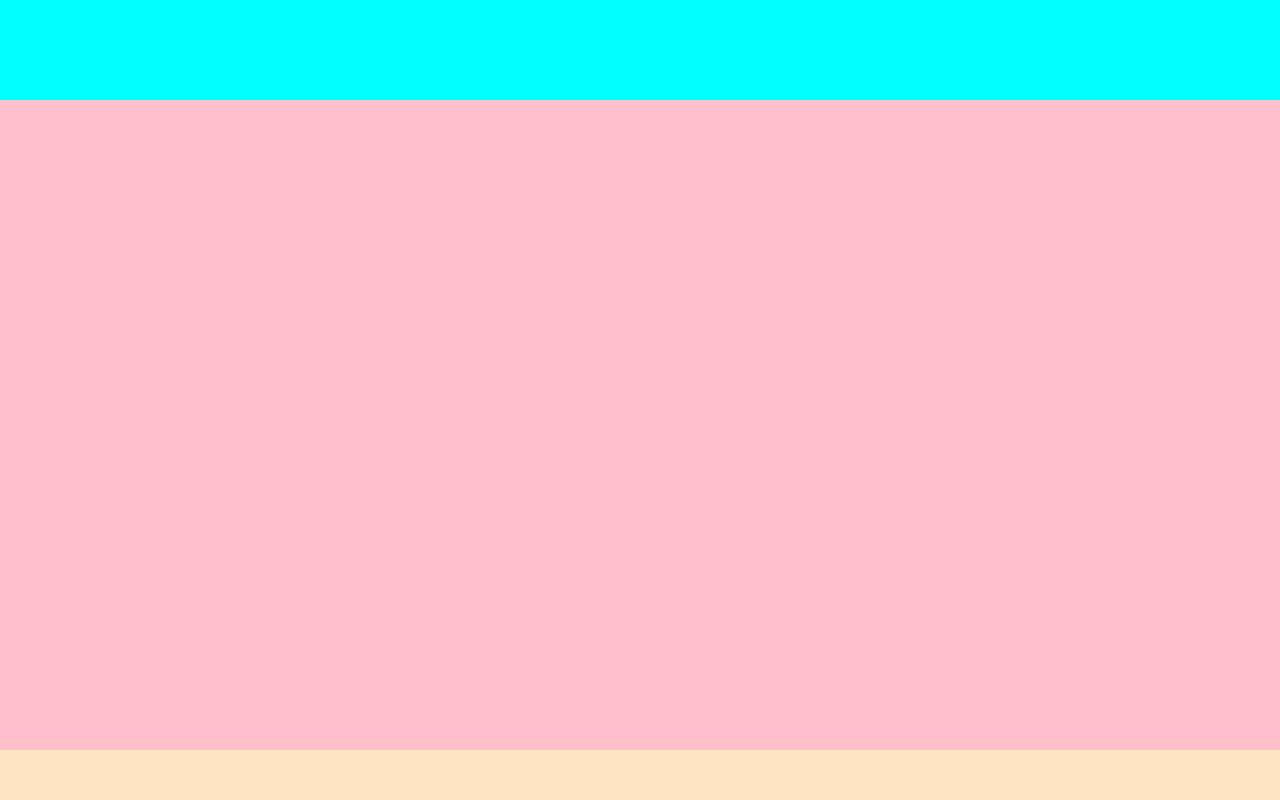
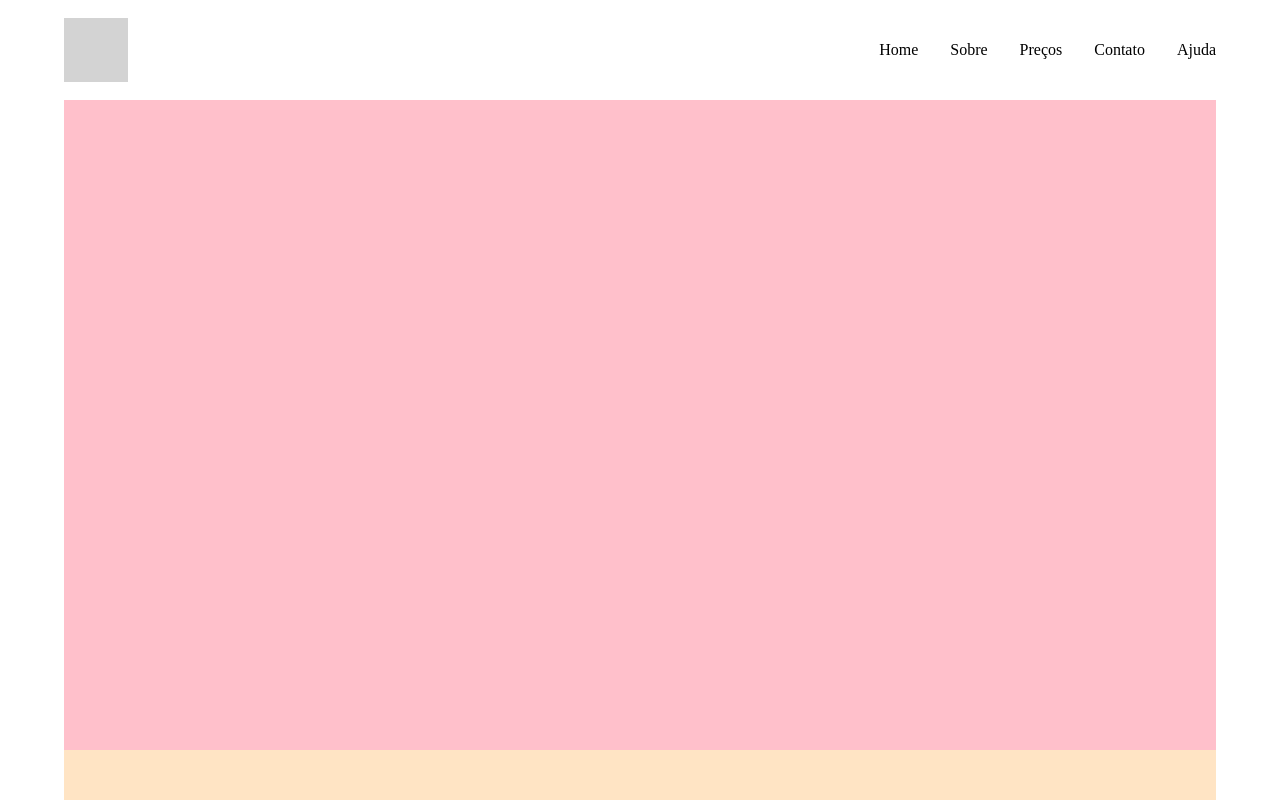
Before and after one commit to fernandoleonid/layout-aa, a plain HTML site: page index.html in a window 1280 px wide. Drawn offline with Linux system fonts and the light colour scheme.

Commit message:
header ok

```diff
--- a/index.html
+++ b/index.html
@@ -7,7 +7,18 @@
     <title>Layout</title>
 </head>
 <body>
-   <header></header>
+   <header>
+        <div class="logo"></div>
+        <nav class="menu">
+            <ul>
+                <li><a href="#">Home</a></li>
+                <li><a href="#">Sobre</a></li>
+                <li><a href="#">Preços</a></li>
+                <li><a href="#">Contato</a></li>
+                <li><a href="#">Ajuda</a></li>
+            </ul>
+        </nav>
+   </header>
    <main></main>
    <footer></footer>
 </body>
--- a/style.css
+++ b/style.css
@@ -1,17 +1,38 @@
+/* RESET */
 * {
     padding: 0;
     margin: 0;
     box-sizing: border-box;
 }
+a {
+    text-decoration: none;
+    color: inherit ;
+}
+ul, ol, li {
+    list-style: none;
+}
+/* FIM RESET */
 
 body{
     height: 100vh;
     display: flex;
     flex-direction: column;
+    padding-inline: 64px;
 }
 header{
-    background-color: aqua;
     height: 100px;
+    display: flex;
+    justify-content: space-between;
+    align-items: center;
+}
+.logo{
+    height: 64px;
+    width: 64px;
+    background-color: lightgrey;
+}
+.menu ul{
+    display: flex;
+    gap: 32px;
 }
 main{
     background-color: pink;
```
